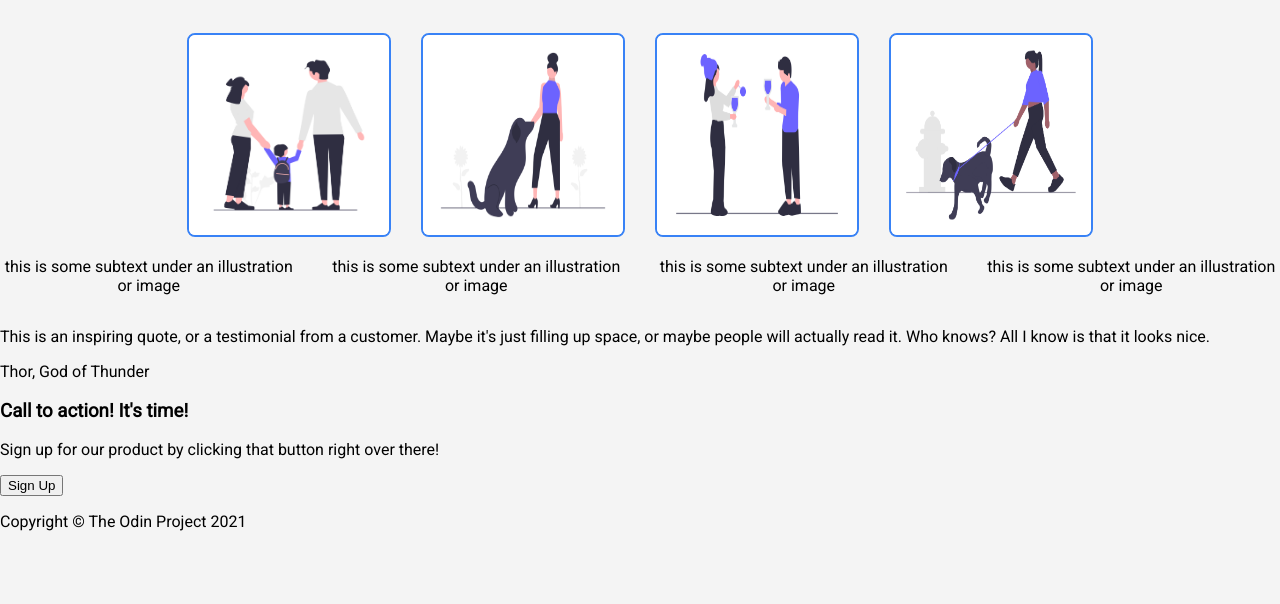
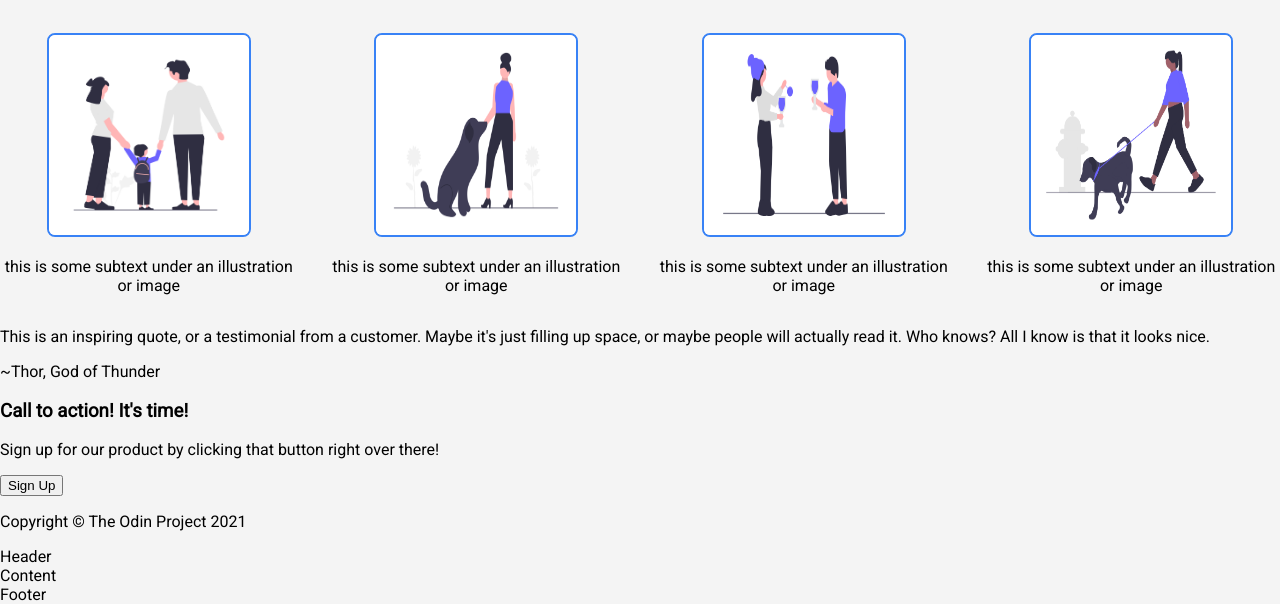
Before and after one commit to Big-Ben12/landing-page, a plain HTML site: page index.html in a window 1280 px wide. Shown: the part 517-1121 px from the top of the page. Before the commit the page ends 1064 px from the top, so only its background shows below. Drawn offline with Linux system fonts and the light colour scheme.

Commit message:
Adjusted html stucture

```diff
--- a/index.html
+++ b/index.html
@@ -42,23 +42,43 @@
       <section class="info">
         <h3 class="info-heading">Some random information.</h3>
         <div class="info-container">
+          <div class="card">
+            <div class="card-body">
               <div class="info-box">
                 <img src="assets/img/illustration_1.png" alt="">
               </div>
+            </div>
+            <div class="card-footer">
+              <p>this is some subtext under an illustration or image</p>
+            </div>
+          </div>
+          <div class="card">
+            <div class="card-body">
               <div class="info-box">
                 <img src="assets/img/illustration_2.png" alt="">
               </div>
+            </div>
+            <div class="card-footer">
+              <p>this is some subtext under an illustration or image</p>
+            </div>
+          </div>
+          <div class="card">
+            <div class="card-body">
               <div class="info-box">
                 <img src="assets/img/illustration_3.png" alt="">
               </div>
+            </div>
+            <div class="card-footer">
+              <p>this is some subtext under an illustration or image</p>
+            </div>
+          </div>
+          <div class="card">
+            <div class="card-body">
               <div class="info-box">
                 <img src="assets/img/illustration_4.png" alt="">
               </div>
             </div>
-        <div class="info-text">
-          <p>this is some subtext under an illustration or image</p>
-          <p>this is some subtext under an illustration or image</p>
-          <p>this is some subtext under an illustration or image</p>
+            <div class="card-footer">
               <p>this is some subtext under an illustration or image</p>
         </div>
       </section>
@@ -70,22 +90,31 @@
           it's just filling up space, or maybe people will actually read it. Who
           knows? All I know is that it looks nice.
         </p>
-        <p class="quote-author">Thor, God of Thunder</p>
+        <p class="quote-author">~Thor, God of Thunder</p>
       </section>
 
       <!-- Call to Action Section -->
       <section class="cta">
         <div class="cta-content">
+          <div>
             <h3>Call to action! It's time!</h3>
             <p>Sign up for our product by clicking that button right over there!</p>
           </div>
-        <button class="btn">Sign Up</button>
+          <button class="btn cta-button">Sign Up</button>
+        </div>
+
       </section>
 
     <!-- Footer -->
      <footer class="footer">
         <p>Copyright © The Odin Project 2021</p>
      </footer>
+
+     <div class="card">
+      <div class="card-header">Header</div>
+      <div class="card-body">Content</div>
+      <div class="card-footer">Footer</div>
+    </div>
 
 
     </div>
```
Lines whose indentation alone changed are shown as unchanged.
